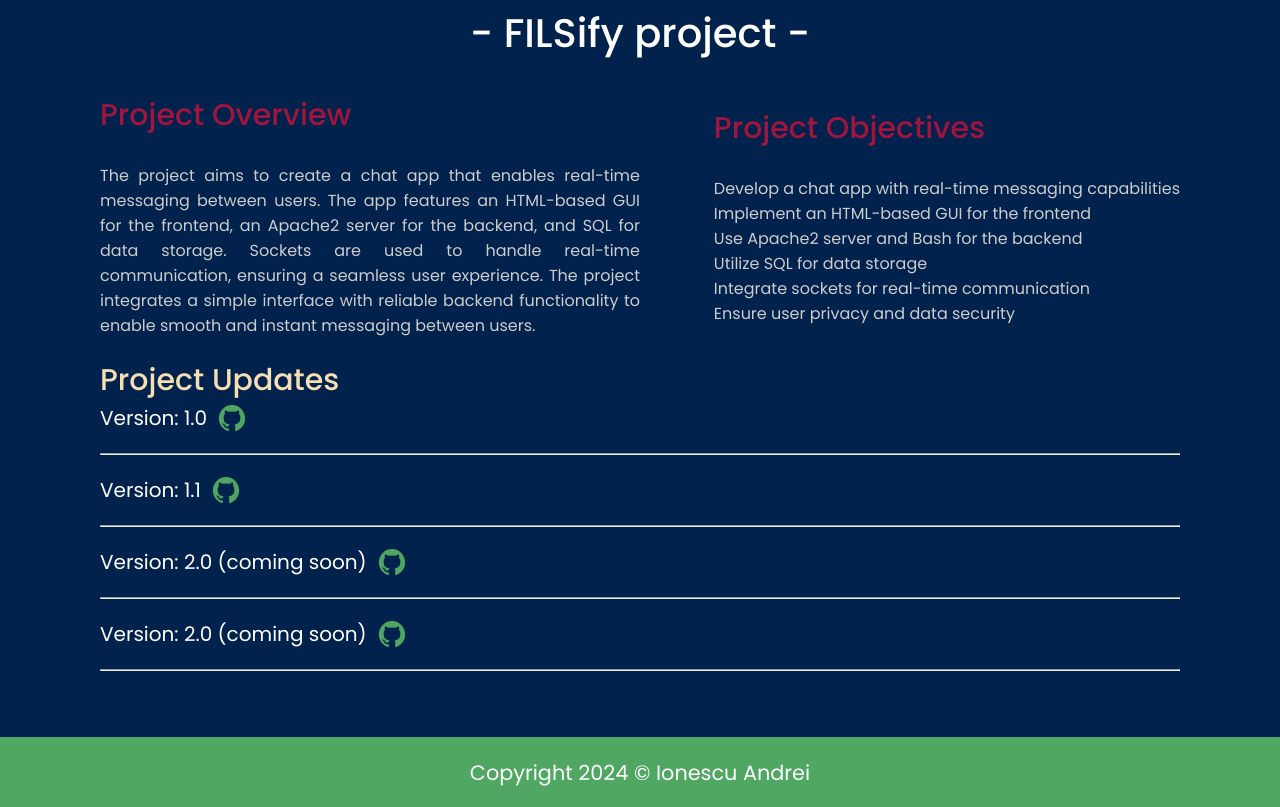
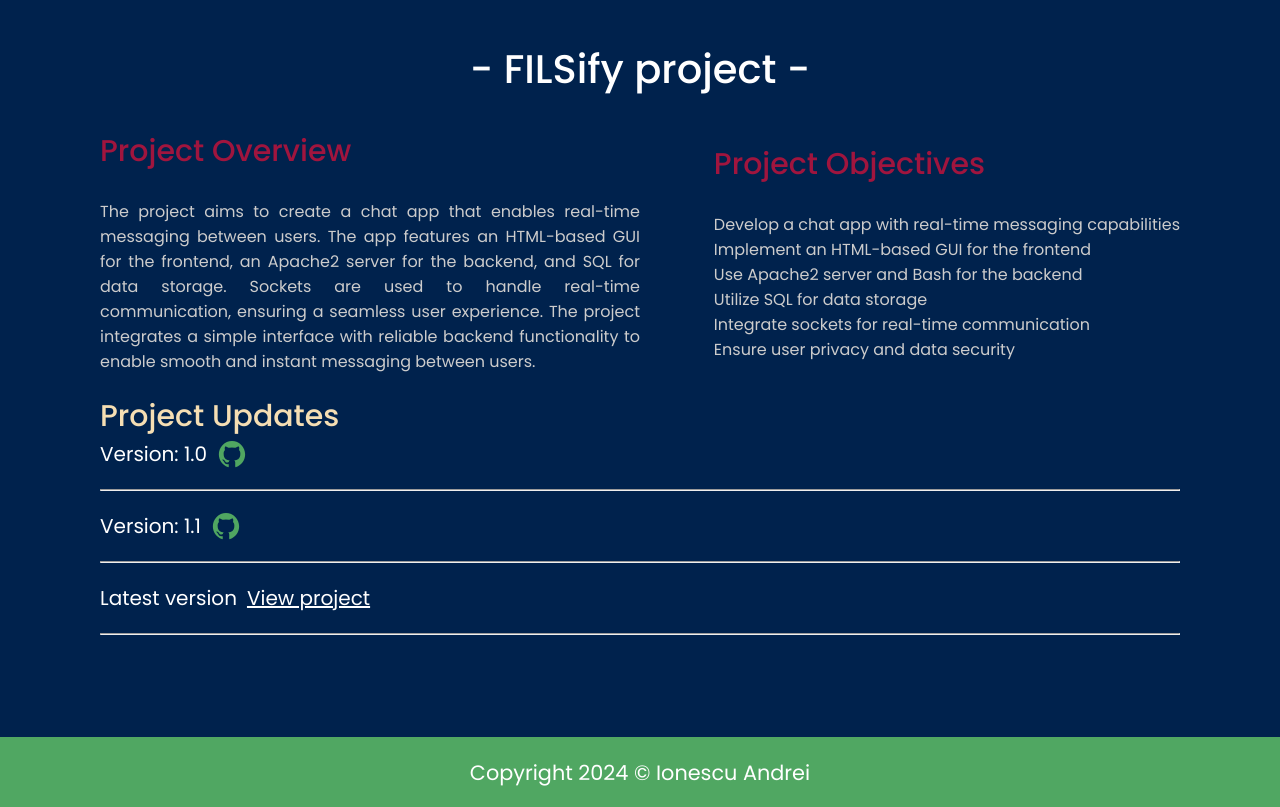
Before and after one commit to ionescuaandrei/OS-HW, a plain HTML site: page index.html in a window 1280 px wide. Shown: the part 2463-3270 px from the top of the page. Drawn offline with nearby package versions, Linux system fonts and the light colour scheme.

Commit message:
Update index.html

```diff
--- a/index.html
+++ b/index.html
@@ -197,16 +197,9 @@
                         </div>
                         <hr style="width: 100%;">
                         <div class="version">
-                            <p>Version: 2.0 (coming soon)</p>
-                            <a href="">
-                                <ion-icon name="logo-github"></ion-icon>
-                            </a>
-                        </div>
-                        <hr style="width: 100%;">
-                        <div class="version">
-                            <p>Version: 2.0 (coming soon)</p>
-                            <a href="">
-                                <ion-icon name="logo-github"></ion-icon>
+                            <p>Latest version</p>
+                            <a href="project.html" style="text-decoration: underline; color: #fff;">
+                                View project
                             </a>
                         </div>
                         <hr style="width: 100%;">
```
